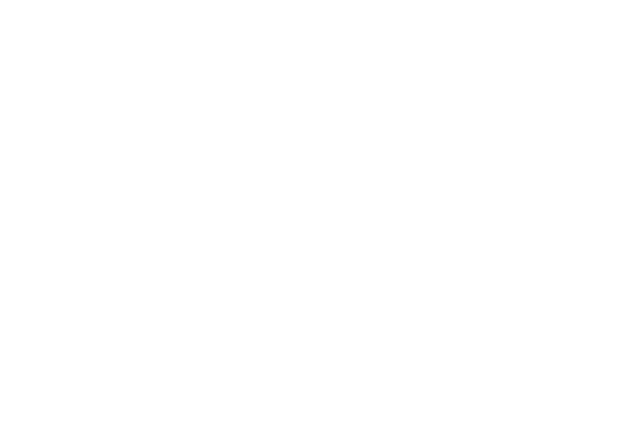
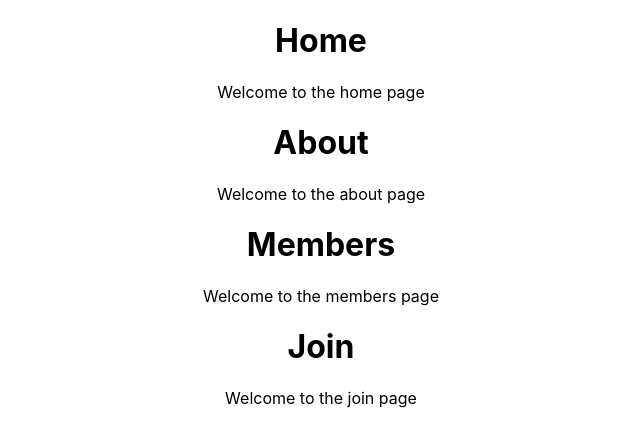
Before and after one commit to Audiobytes-IIITD/website, a React (Create React App) app: page / in a window 1280 px wide. Shown: the top 446 px of the page, without its empty margins (319-959 px from the left). Built offline with nearby package versions, Linux system fonts and the light colour scheme.

Commit message:
corrected routes

```diff
--- a/src/App.js
+++ b/src/App.js
@@ -1,19 +1,19 @@
 import logo from './logo.svg';
 import './App.css';
 import React from 'react';
-import about from './components/about';
-import home from './components/home';
-import join from './components/join';
-import members from './components/members';
+import About from './components/about';
+import Home from './components/home';
+import Join from './components/join';
+import Members from './components/members';
 
 
 function App() {
   return (
     <div className="App">
-      <home/>
-      <about/>
-      <members/>
-      <join/>
+      <Home />
+      <About/>
+      <Members/>
+      <Join/>
     </div>
   );
 }
--- a/src/components/about.js
+++ b/src/components/about.js
@@ -1,6 +1,6 @@
 import React from "react";
 
-const about = () => {
+const About = () => {
   return (
     <div>
       <h1>About</h1>
@@ -10,4 +10,4 @@ const about = () => {
 }
 
 
-export default about;
+export default About;
--- a/src/components/home.js
+++ b/src/components/home.js
@@ -1,6 +1,6 @@
 import React from 'react';
 
-const home=()=>{
+const Home=()=>{
     return(
         <div>
             <h1>Home</h1>
@@ -9,4 +9,4 @@ const home=()=>{
     )
 };
 
-export default home;
+export default Home;
--- a/src/components/join.js
+++ b/src/components/join.js
@@ -1,6 +1,6 @@
 import React from "react";
 
-const join = () => {
+const Join = () => {
     return (
         <div>
         <h1>Join</h1>
@@ -8,4 +8,4 @@ const join = () => {
         </div>
     );
 };
-export default join;
+export default Join;
--- a/src/components/members.js
+++ b/src/components/members.js
@@ -1,6 +1,6 @@
 import React from "react";
 
-const members = () => {
+const Members = () => {
     return (
         <div>
         <h1>Members</h1>
@@ -9,4 +9,4 @@ const members = () => {
     );
 };
 
-export default members;
+export default Members;
```
